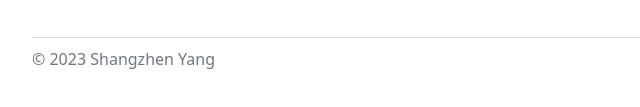
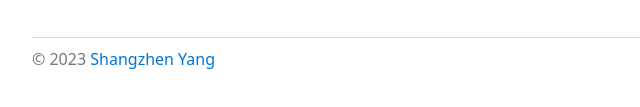
Before and after one commit to shangzhenyang/anti-cheating, a website built with Vite: page index.html in a window 1280 px wide. Shown: the part 669-776 px from the top of the page, 208-848 px from the left. Built offline with nearby package versions, Linux system fonts and the light colour scheme.

Commit message:
Update footer

```diff
--- a/index.html
+++ b/index.html
@@ -36,7 +36,7 @@
 			<legend>Log</legend>
 			<div id="log-box"></div>
 		</fieldset>
-		<footer>&copy; 2023 Shangzhen Yang</footer>
+		<footer>&copy; 2023 <a href="https://www.shangzhenyang.com/">Shangzhen Yang</a></footer>
 		<script type="module" src="/src/main.ts"></script>
 	</body>
 </html>
```
